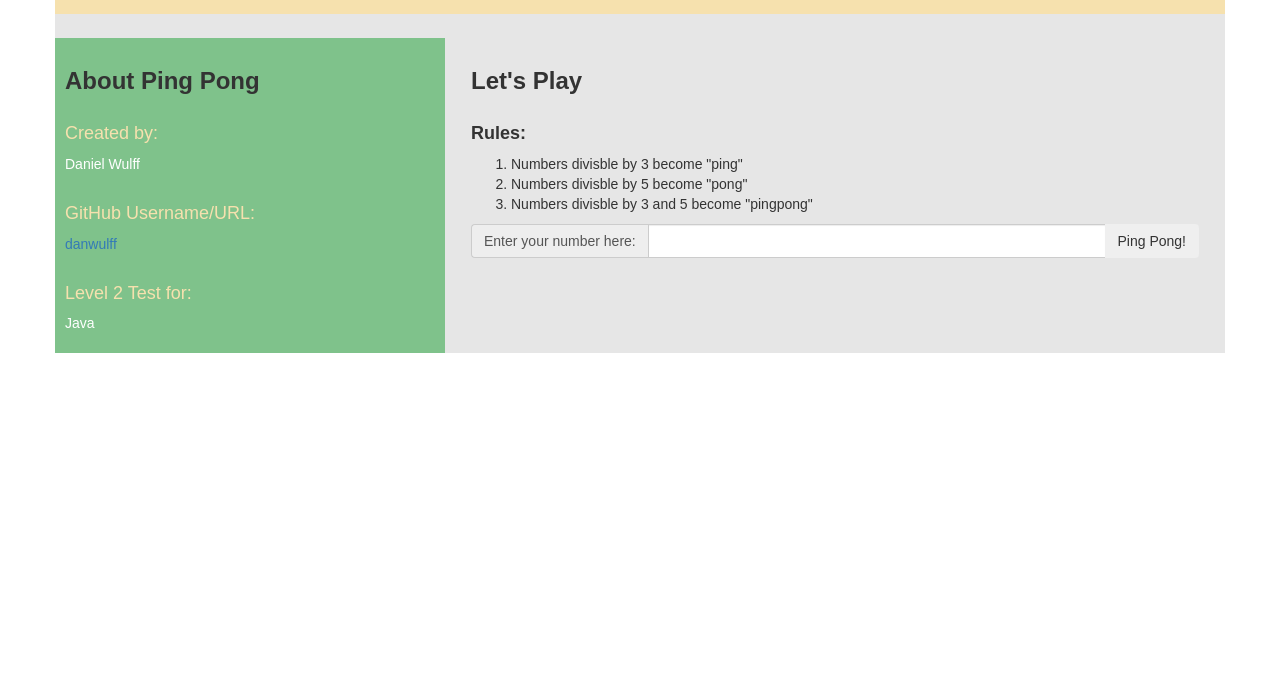
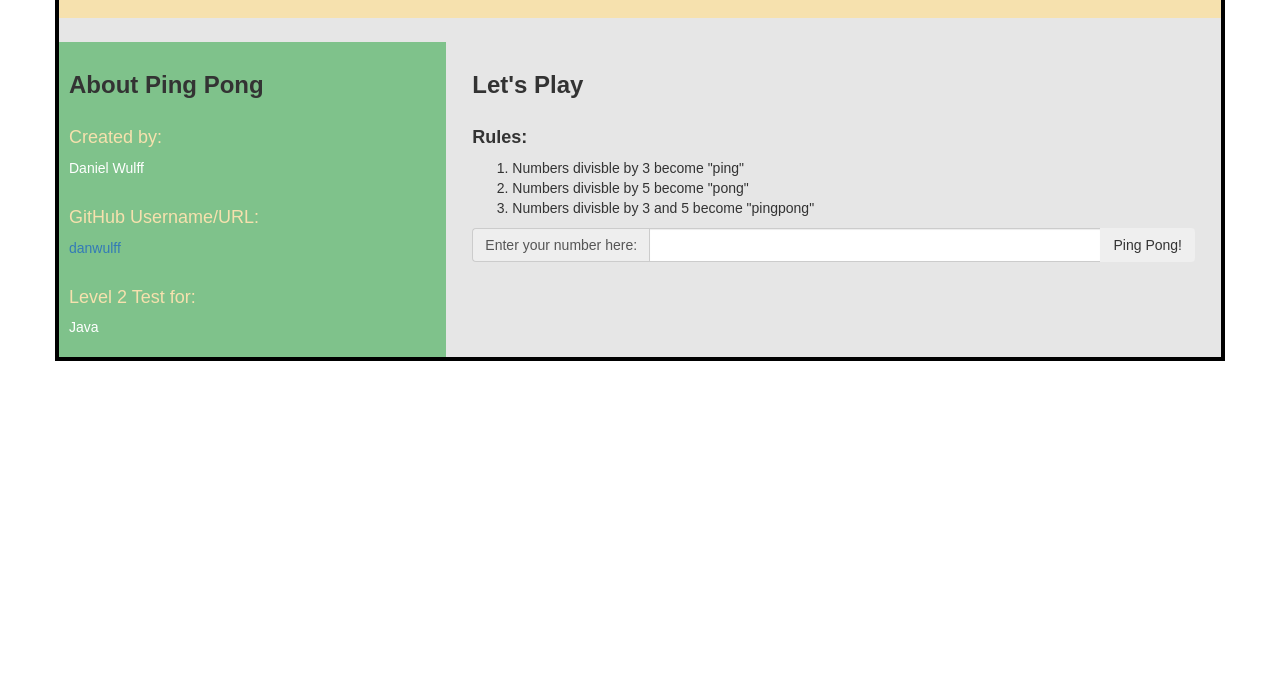
Before and after one commit to danwulff/ping-pong, a plain HTML site: page index.html in a window 1280 px wide. Shown: the part 115-800 px from the top of the page. Drawn offline with Linux system fonts and the light colour scheme.

Commit message:
minor tweaks

```diff
--- a/css/styles.css
+++ b/css/styles.css
@@ -15,6 +15,12 @@ h2 {
 
 h3 {
   font-size: 18px;
+}
+
+.border {
+  border-style: solid;
+  border-width: 4px;
+  border-color: black;
 }
 
 .header {
--- a/index.html
+++ b/index.html
@@ -10,7 +10,7 @@
   </head>
   <body>
     <!--Container-->
-    <div class="container">
+    <div class="container border">
       <!--Banner-->
       <div class="row header">
         <h1>Ping-Pong</h1>
--- a/js/scripts.js
+++ b/js/scripts.js
@@ -1,5 +1,5 @@
 // business logic
-//takes a number and html id (for an <ul>) and prints out list elements following the ping pong pattern
+//takes a number and html id (for a <ul> or <ol>) and appends list elements following the ping pong pattern
 var pingPong = function(number, output) {
   for (index = 1; index <= number; index++) {
     //temp variable that will be changed to string if criteria is met
```
Also changed, not shown: 1 other file.
